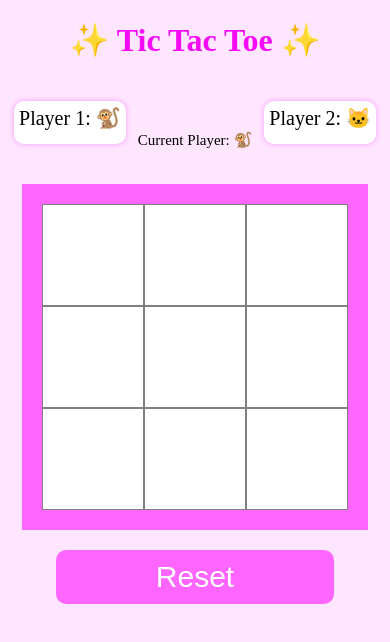
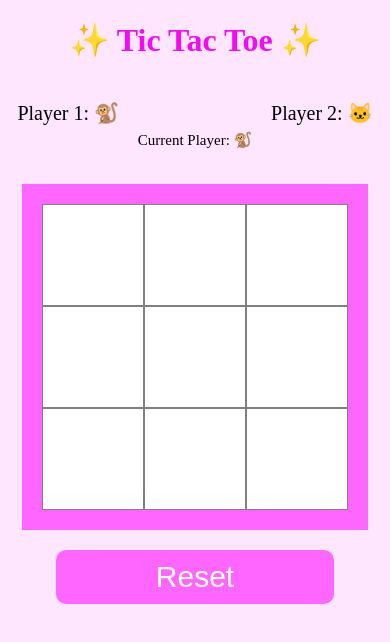
Before and after one commit to shwetapund/tic-tac-toe, a React (Create React App) app: page / in a window 390 px wide. Shown: the top 642 px of the page. Built offline with nearby package versions, Linux system fonts and the light colour scheme.

Commit message:
few changes

```diff
--- a/src/App/App.css
+++ b/src/App/App.css
@@ -35,10 +35,10 @@
 }
 .player-title{
     font-size: 30px;
-    padding: 10px 10px;
+    /* padding: 10px 10px;
     box-shadow: 0px 0px 5px 1px #f8b0f8;
     background-color: #fff;
-    border-radius: 10px;
+    border-radius: 10px; */
 }
 .current-player{
     font-size: 25px;
@@ -60,12 +60,10 @@
 @media screen and (max-width:768px){
     .player-title{
         font-size:20px;
-        padding-top:5px;
-        padding-bottom: 5px;
-        padding-left: 5px;
-        padding-right: 5px;
+        /* padding:1px 10px;
+
         box-shadow: 0px 0px 5px 1px #f8b0f8;
-        background-color: #fff;
+        background-color: #fff; */
     }
     .current-player{
         font-size: 15px;
```
